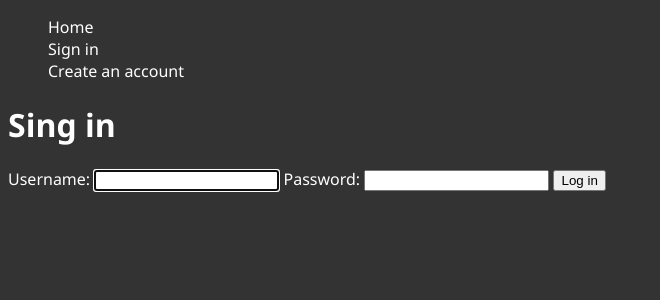
After one commit to martinruizc/MisionTicProyecto, a Django app: page /signin/ in a window 1280 px wide. The commit adds this page. Shown: the top 300 px of the page, without its empty margins (0-660 px from the left). Run offline with Django 4.2, Linux system fonts and the light colour scheme; some libraries are stand-ins or nearby versions.

Commit message:
log in terminado

```diff
--- a/myapp/static/styles/main.css
+++ b/myapp/static/styles/main.css
@@ -21,3 +21,7 @@ nav li {
   margin: 20px 30px;
   float: left;
 }
+
+.error {
+  color: pink;
+}
--- a/myapp/templates/layouts/base.html
+++ b/myapp/templates/layouts/base.html
@@ -6,6 +6,7 @@
   <meta charset="UTF-8">
   <meta http-equiv="X-UA-Compatible" content="IE=edge">
   <meta name="viewport" content="width=device-width, initial-scale=1.0">
+  <script src="https://kit.fontawesome.com/e21cec2af1.js" crossorigin="anonymous"></script>
   <link rel="stylesheet" href="{% static 'styles/main.css' %}">
   <title>SwimFast</title>
 </head>
@@ -13,11 +14,20 @@
   <nav>
     <ul>
       <li><a href="/">Home</a> </li>
+{% if user.is_authenticated %}
       <li><a href="{% url 'instructor' %}">Instructor</li> </li>
       <li><a href="{% url 'create_instructor' %}">Create an instructor</li> </li>
-      <li><a href="#">Schedule</a> </li>
-      <li><a href="#">Classes</a> </li>
-      <li><a href="#">Register/Sing In</a> </li>
+      <li><a href="#">Book a class</a> </li>
+      <li><a href="#"><i class="fa-solid fa-person-swimming fa-1x"></i> {{user.username}}
+
+      </a> </li>
+      <li><a href="{% url 'signout' %}">Log out</a></li>
+{% else %}
+      <li><a href="{% url 'signin' %}">Sign in</a></li>
+      <li><a href="{% url 'signup' %}">Create an account</a> </li>
+{% endif %}
+
+
     </ul>
   </nav>
 
--- /dev/null
+++ b/myapp/templates/signin.html
@@ -0,0 +1,12 @@
+{% extends 'layouts/base.html' %}
+{% block content %}
+<h1>Sing in</h1>
+
+<p class="error">{{error}}</p>
+<form action="/signin/" method="POST">
+  {% csrf_token%}
+  {{form}}
+<button>Log in</button>
+</form>
+
+{% endblock %}
--- a/myapp/urls.py
+++ b/myapp/urls.py
@@ -6,5 +6,7 @@ urlpatterns = [
   path('instructor/', views.instructor, name="instructor"),
   path('create_instructor/', views.create_instructor, name="create_instructor"),
   path('instructor/<int:id>', views.instructor_detail, name='instructor_detail'),
-  path('instructor/<int:id>/delete/', views.delete_instrutor, name="delete_instructor")
+  path('signup/', views.sign_up, name="signup"),
+  path('signout/', views.signout, name="signout"),
+  path('signin/', views.signin, name="signin")
 ]
--- a/myapp/views.py
+++ b/myapp/views.py
@@ -1,10 +1,59 @@
-from django.shortcuts import render, redirect,HttpResponse
+from django.http import HttpResponse
+from django.shortcuts import render, redirect
 from .models import Instructor
 from .forms import InstructorForm
+from django.contrib.auth.forms import UserCreationForm, AuthenticationForm
+from django.contrib.auth import login, logout, authenticate
+from django.contrib.auth.models import User
 
 # Create your views here.
 def main_page(request):
   return render(request, 'index.html')
+
+def sign_up(request):
+  if request.method == 'GET':
+    return render(request, 'signup.html', {
+      'form': UserCreationForm
+    })
+  else:
+    if request.POST['password1'] == request.POST['password2']:
+      try:
+        user = User.objects.create_user(username=request.POST['username'], password = request.POST['password1'])
+        user.save()
+        login(request, user)
+        return redirect('index')
+      except:
+        return render(request, 'signup.html',{
+          'form': UserCreationForm,
+          'error': 'username is alredy in used, try a new one'
+        })
+    else:
+      return render(request, 'signup.html', {
+        'form': UserCreationForm,
+        'error': 'Password does\'t match'
+      })
+
+def signout(request):
+  logout(request)
+  return redirect('index')
+
+def signin(request):
+  if request.method == 'GET':
+    return render(request, 'signin.html', {
+      'form': AuthenticationForm
+    })
+  else:
+    user = authenticate(request, username=request.POST['username'], password=request.POST['password'])
+
+    if user is None:
+      return render(request, 'signin.html', {
+        'form': AuthenticationForm,
+        'error': 'Invalid credentials'
+      })
+    else:
+      login(request, user)
+      return redirect('index')
+
 
 def instructor(request):
   instructor = Instructor.objects.all()
@@ -35,9 +84,3 @@ def instructor_detail(request, id):
     form.save()
     #return redirect(f'instructor')
     return redirect('instructor')
-
-# def delete_instrutor(request, id):
-#   instructor = Instructor.objects.get(id=id)
-#   if request.method == 'POST':
-#     instructor.delete()
-#     return redirect('instructor')
```
Also changed, not shown: myapp/templates/signup.html (added, +14 -0 lines), db.sqlite3.
